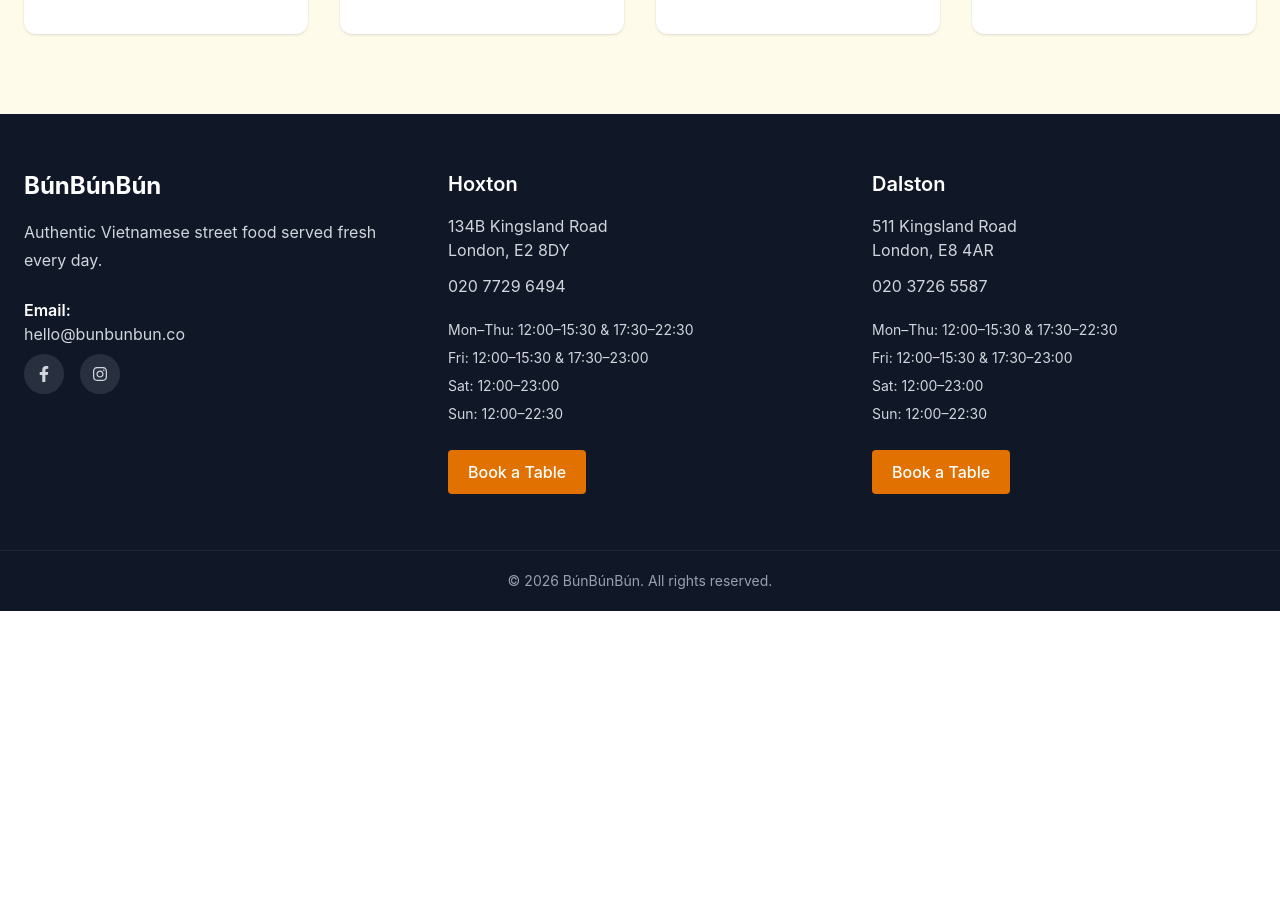
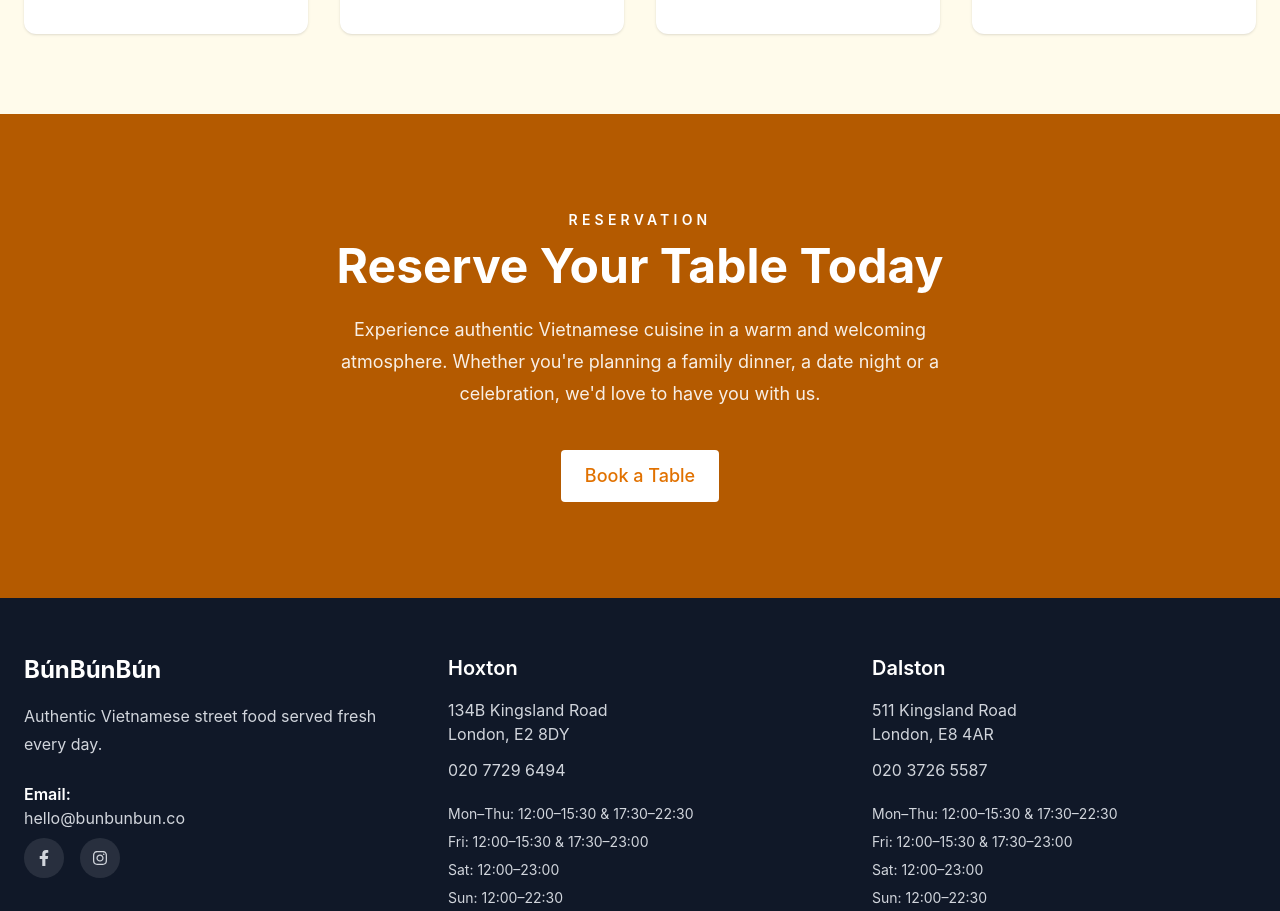
Before and after one commit to LeGiaUy/bunbunbun, a React (Vite) app: page / in a window 1280 px wide. Shown: the part 3667-4578 px from the top of the page. Before the commit the page ends 4278 px from the top, so only its background shows below. Built offline with nearby package versions, Linux system fonts and the light colour scheme.

Commit message:
feat: BookATableCTA Component

```diff
--- a/package.json
+++ b/package.json
@@ -18,6 +18,7 @@
     "react-icons": "^5.7.0",
     "react-router-dom": "^7.18.2",
     "swiper": "^14.0.7",
+    "tailwind-merge": "^3.6.0",
     "tailwindcss": "^4.3.3"
   },
   "devDependencies": {
--- a/src/components/common/Button.jsx
+++ b/src/components/common/Button.jsx
@@ -1,4 +1,5 @@
 import clsx from "clsx";
+import { twMerge } from "tailwind-merge";
 
 function Button({
   children,
@@ -26,7 +27,9 @@ function Button({
 
   return (
     <button
-      className={clsx(baseClasses, variants[variant], sizes[size], className)}
+      className={twMerge(
+        clsx(baseClasses, variants[variant], sizes[size], className),
+      )}
       {...props}
     >
       {children}
--- /dev/null
+++ b/src/pages/home/components/BookTableCTA.jsx
@@ -0,0 +1,39 @@
+import { Link } from "react-router-dom";
+
+import Button from "../../../components/common/Button";
+
+function BookTableCTA() {
+  return (
+    <section className="relative overflow-hidden bg-amber-600 py-24">
+      {/* Background Overlay */}
+      <div className="absolute inset-0 bg-black/20" />
+
+      <div className="relative mx-auto max-w-4xl px-6 text-center text-white">
+        <p className="mb-3 text-sm font-semibold uppercase tracking-[0.3em]">
+          Reservation
+        </p>
+
+        <h2 className="mb-6 text-4xl font-bold md:text-5xl">
+          Reserve Your Table Today
+        </h2>
+
+        <p className="mx-auto mb-10 max-w-2xl text-lg leading-8 text-white/90">
+          Experience authentic Vietnamese cuisine in a warm and welcoming
+          atmosphere. Whether you're planning a family dinner, a date night or a
+          celebration, we'd love to have you with us.
+        </p>
+
+        <Link to="/reservation">
+          <Button
+            size="lg"
+            className="bg-white text-amber-600 hover:bg-gray-100"
+          >
+            Book a Table
+          </Button>
+        </Link>
+      </div>
+    </section>
+  );
+}
+
+export default BookTableCTA;
--- a/src/pages/home/index.jsx
+++ b/src/pages/home/index.jsx
@@ -3,6 +3,7 @@ import WelcomeSection from "./components/WelcomeSection.jsx";
 import FeaturedMenu from "./components/FeaturedMenu.jsx";
 import GalleryPreview from "./components/GalleryPreview.jsx";
 import WhyChooseUs from "./components/WhyChooseUs.jsx";
+import BookTableCTA from "./components/BookTableCTA.jsx";
 
 function Home() {
   return (
@@ -12,6 +13,7 @@ function Home() {
       <FeaturedMenu />
       <GalleryPreview />
       <WhyChooseUs />
+      <BookTableCTA />
     </>
   );
 }
```
Also changed, not shown: 1 other file (tests, documents, lock files or other folders).
